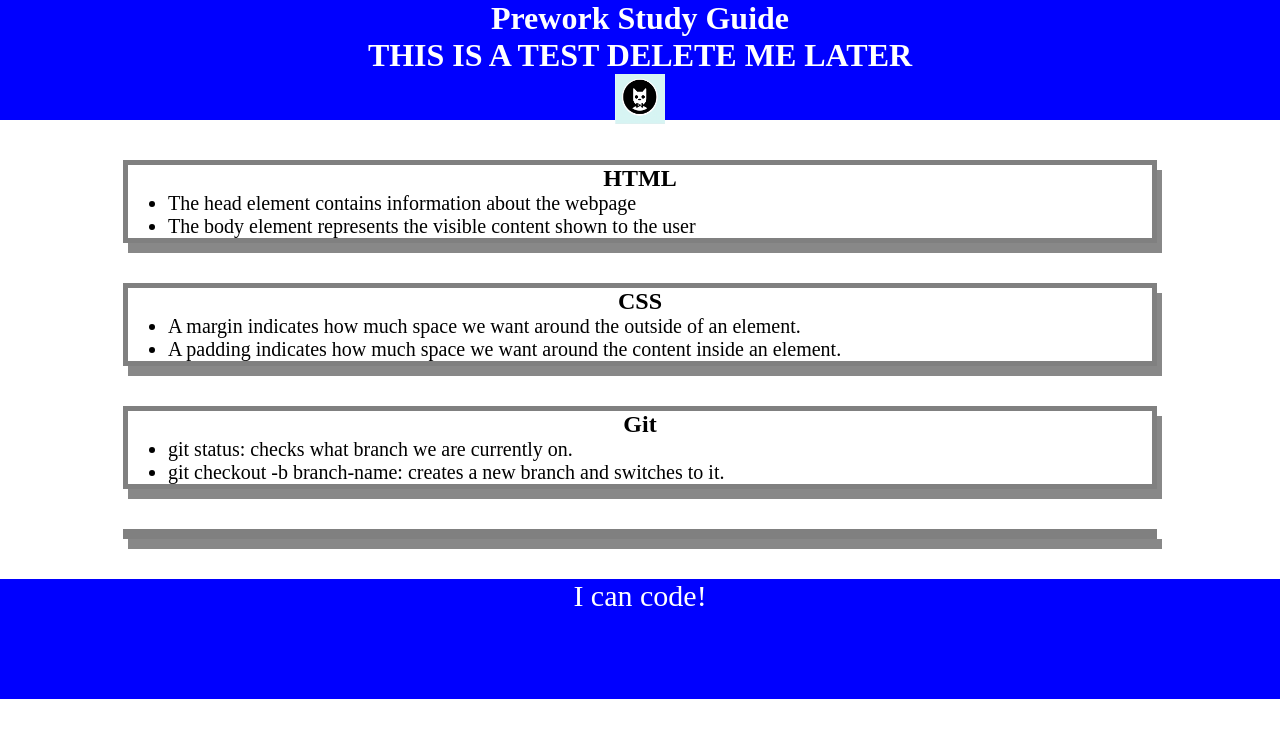
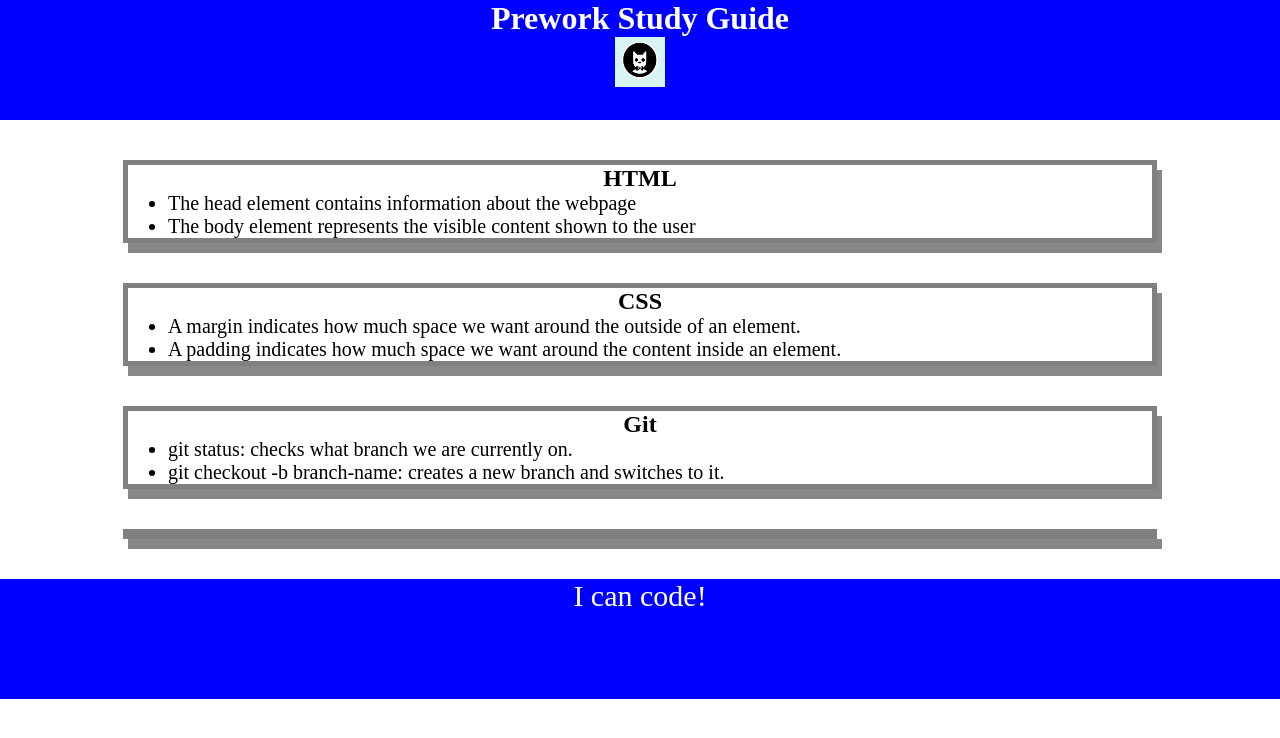
Before and after one commit to navaulakh24/pre-work-study-guide, a plain HTML site: page index.html in a window 1280 px wide. Drawn offline with Linux system fonts and the light colour scheme.

Commit message:
rm test code

```diff
--- a/index.html
+++ b/index.html
@@ -10,7 +10,6 @@
   <body>
     <header id="top">
       <h1>Prework Study Guide</h1>
-      <h1> THIS IS A TEST DELETE ME LATER</h1>
       <img src="./assets/images/bowtie-cat.png" alt="Profile image of cat wearing a bow tie." />
     </header>
     <main>
```
